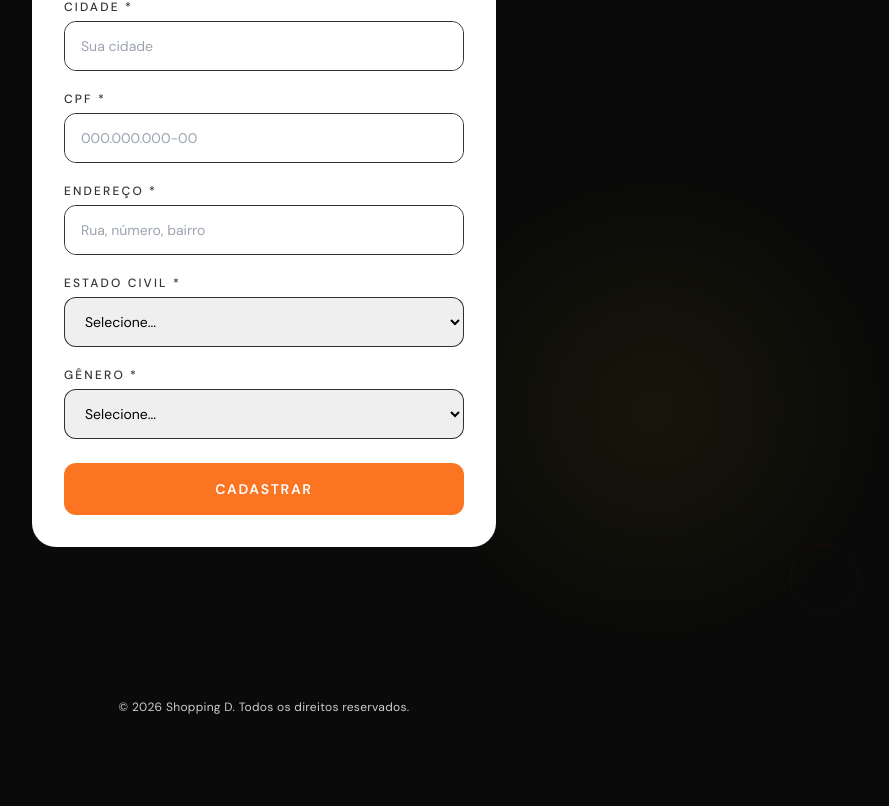
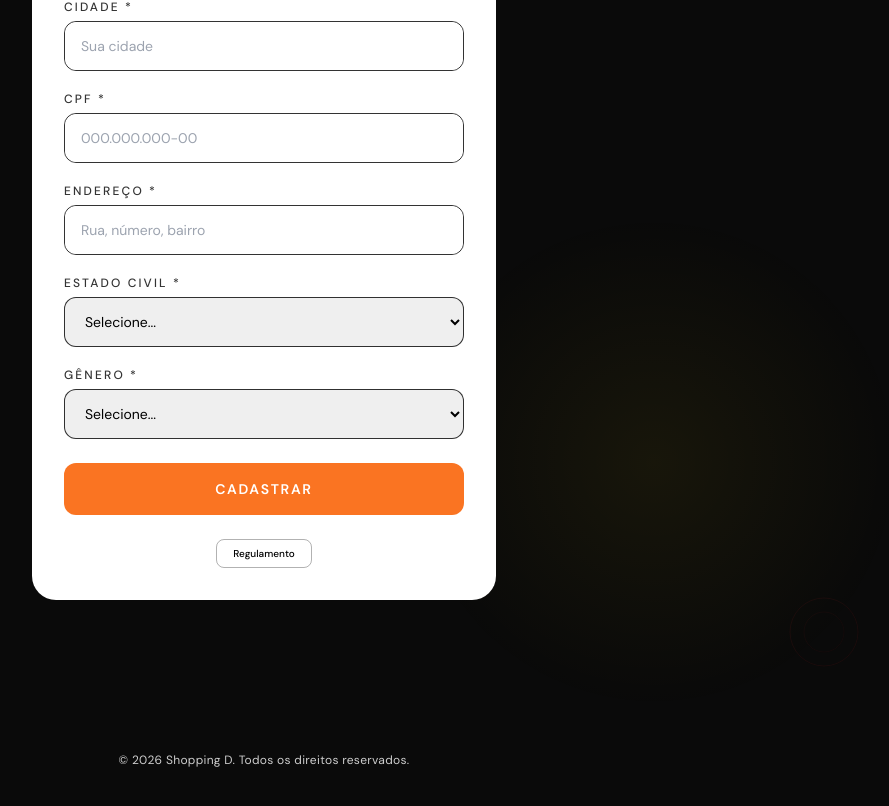
Before and after one commit to vittorhugomachado/lp-beneficios-shopping-d, a React (Vite) app: page / in a window 1280 px wide. Shown: the part 4200-5006 px from the top of the page, without its empty margins (376-1265 px from the left). Before the commit the page ends 4955 px from the top, so only its background shows below. Built offline with nearby package versions, Linux system fonts and the light colour scheme.

Commit message:
Adiciona botão do regulamento

```diff
--- a/src/components/FormSection.jsx
+++ b/src/components/FormSection.jsx
@@ -361,6 +361,14 @@ export default function FormSection() {
                     "Cadastrar"
                   )}
                 </button>
+                <a
+  href="/regulamento-clube-d.pdf"
+  target="_blank"
+  rel="noopener noreferrer"
+  className="self-center inline-flex items-center justify-center px-4 py-1.5 mt-1 border border-black/30 rounded-lg font-body text-[10px] font-medium text-black hover:bg-black/5"
+>
+  Regulamento
+</a>
               </>
             )}
 
```
